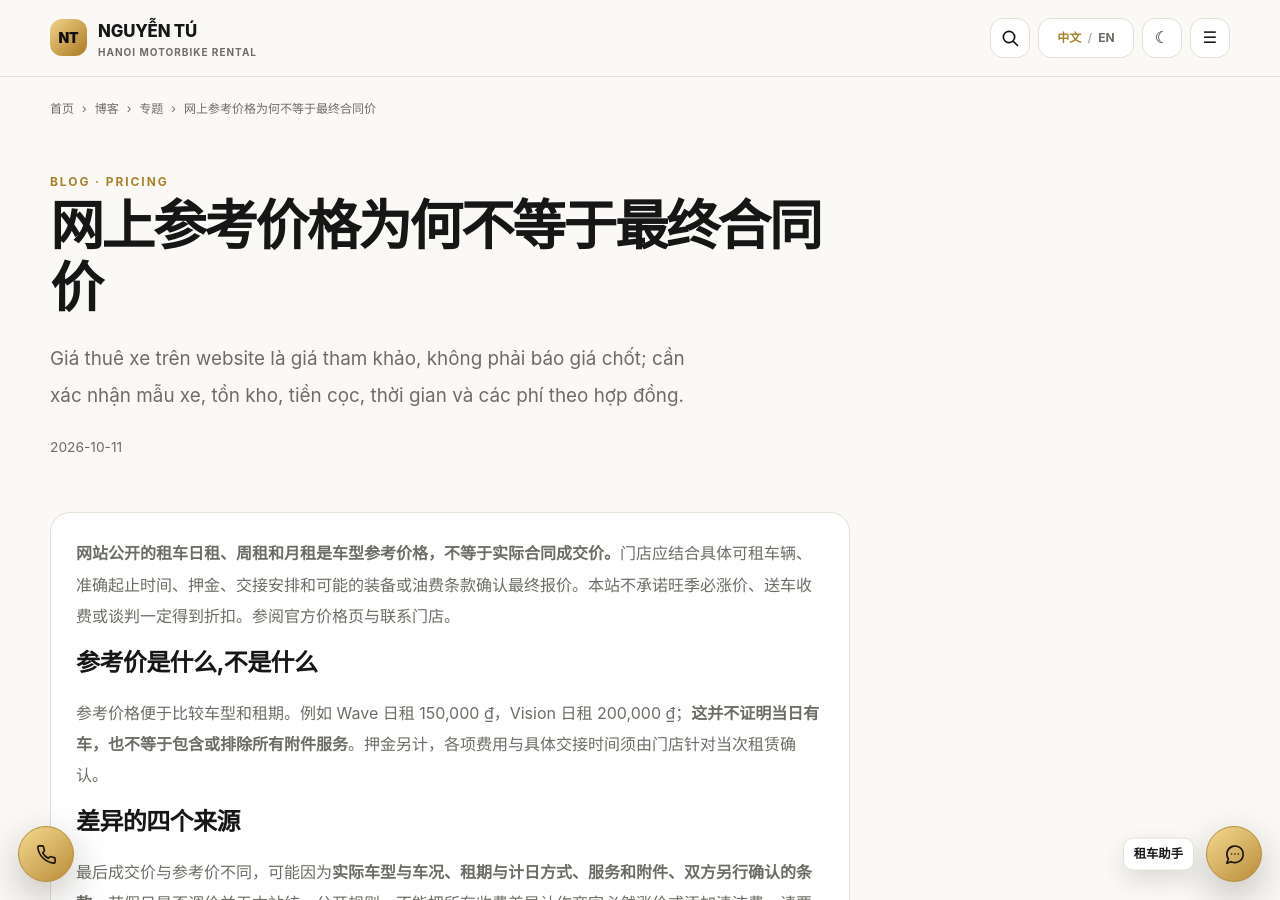
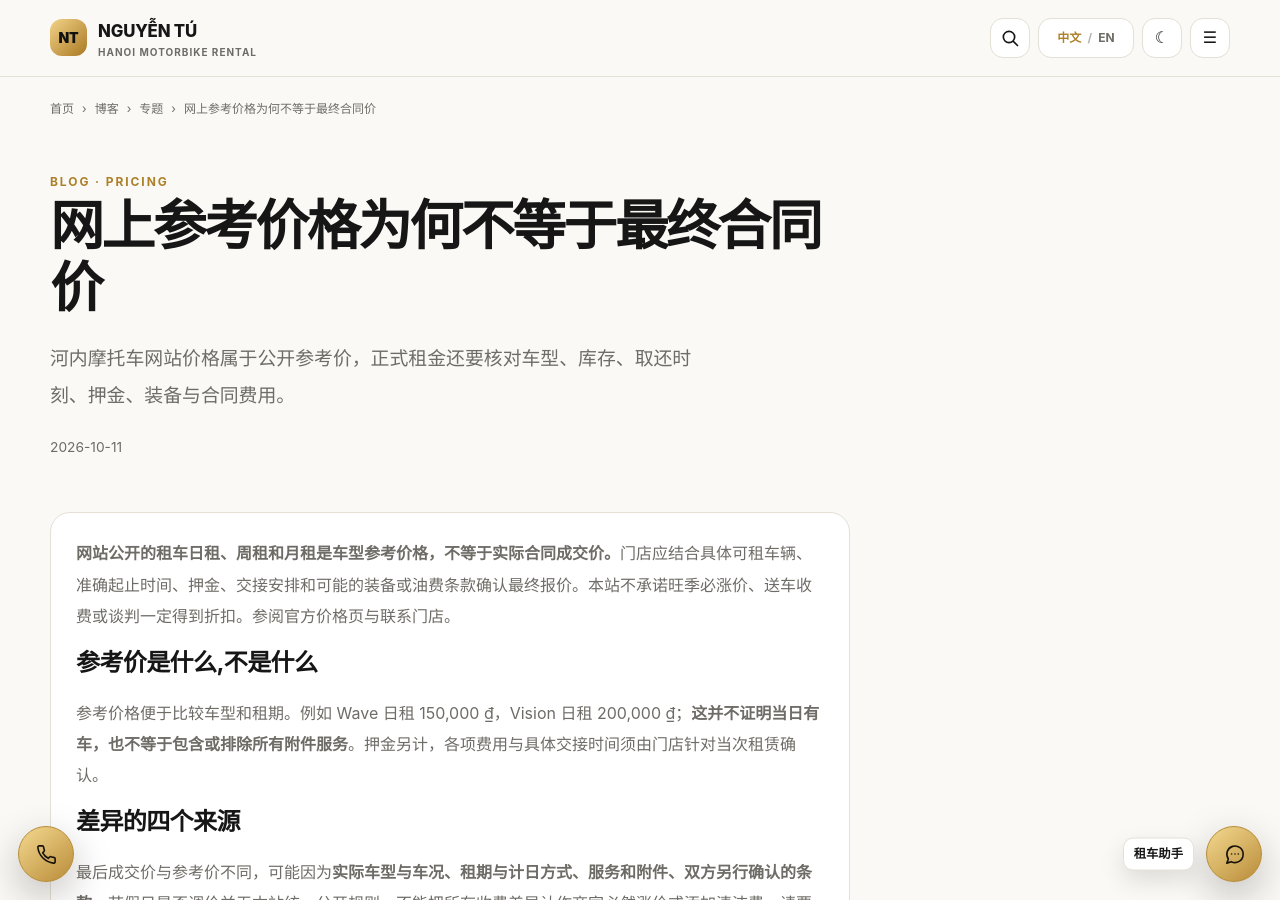
Before and after one commit to thuexemayhanoi/china, a Jekyll site: the page built from _posts/2026-10-11-hanoi-pricing-daily-23.md, in a window 1280 px wide and 900 px high. Built offline with Jekyll 4.4.1, drawn with Linux system fonts in a browser that asks for light colours.

Commit message:
seo(china): fix Chinese meta description for daily-23

```diff
--- a/_posts/2026-10-11-hanoi-pricing-daily-23.md
+++ b/_posts/2026-10-11-hanoi-pricing-daily-23.md
@@ -5,7 +5,7 @@
 subtopic: "daily"
 permalink: "/blog/hanoi-pricing-daily-23/"
 title: "网上参考价格为何不等于最终合同价"
-description: "Giá thuê xe trên website là giá tham khảo, không phải báo giá chốt; cần xác nhận mẫu xe, tồn kho, tiền cọc, thời gian và các phí theo hợp đồng."
+description: "河内摩托车网站价格属于公开参考价，正式租金还要核对车型、库存、取还时刻、押金、装备与合同费用。"
 last_modified_at: "2026-10-12"
 primary_keyword: "河内摩托车日租价格"
 date: "2026-10-11 18:13:23 +0700"
```
